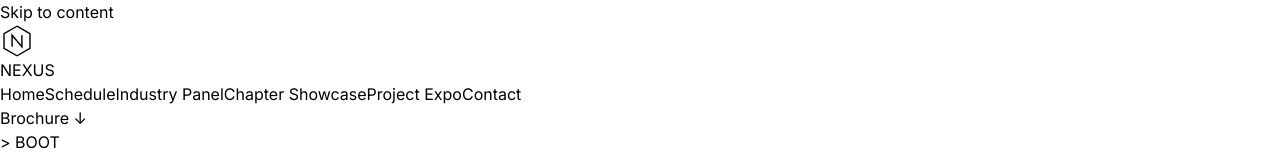
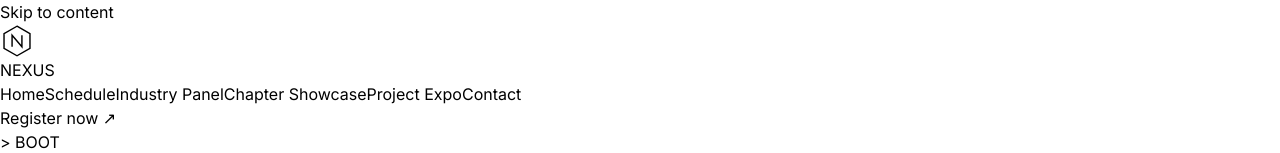
Before and after one commit to csinitte/nexus-2026, a Next.js app: page / in a window 1280 px wide. Shown: the top 153 px of the page. Built offline with nearby package versions, Linux system fonts and the light colour scheme; a web font is replaced by a local one.

Commit message:
Restore register button in navigation

```diff
--- a/src/components/site/SiteHeader.tsx
+++ b/src/components/site/SiteHeader.tsx
@@ -3,7 +3,7 @@
 import Link from 'next/link';
 import { usePathname } from 'next/navigation';
 import { useEffect, useState } from 'react';
-import { EVENT, NAV_ITEMS } from '@/content/nexus';
+import { NAV_ITEMS } from '@/content/nexus';
 import { Wordmark } from './Wordmark';
 
 export function SiteHeader() {
@@ -38,13 +38,9 @@ export function SiteHeader() {
         ))}
       </nav>
       <div className="header-actions">
-        {EVENT.brochureUrl ? (
-          <a className="cta-register" href={EVENT.brochureUrl} download>
-            Brochure <span aria-hidden="true">↓</span>
-          </a>
-        ) : (
-          <span className="cta-register" aria-disabled="true">Brochure coming soon</span>
-        )}
+        <Link className="cta-register" href="/register">
+          Register now <span aria-hidden="true">↗</span>
+        </Link>
         <button
           type="button"
           className="menu-toggle"
```
